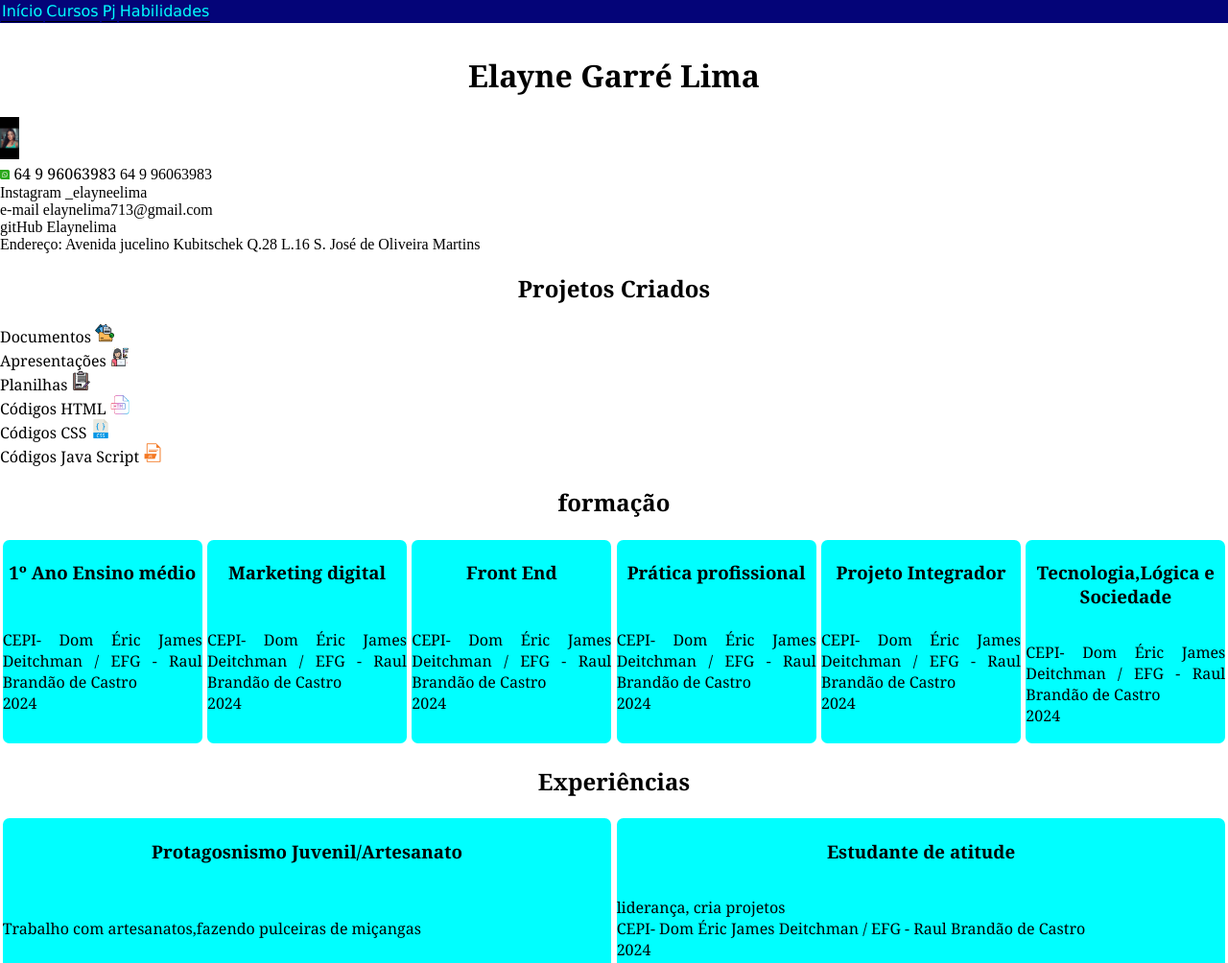
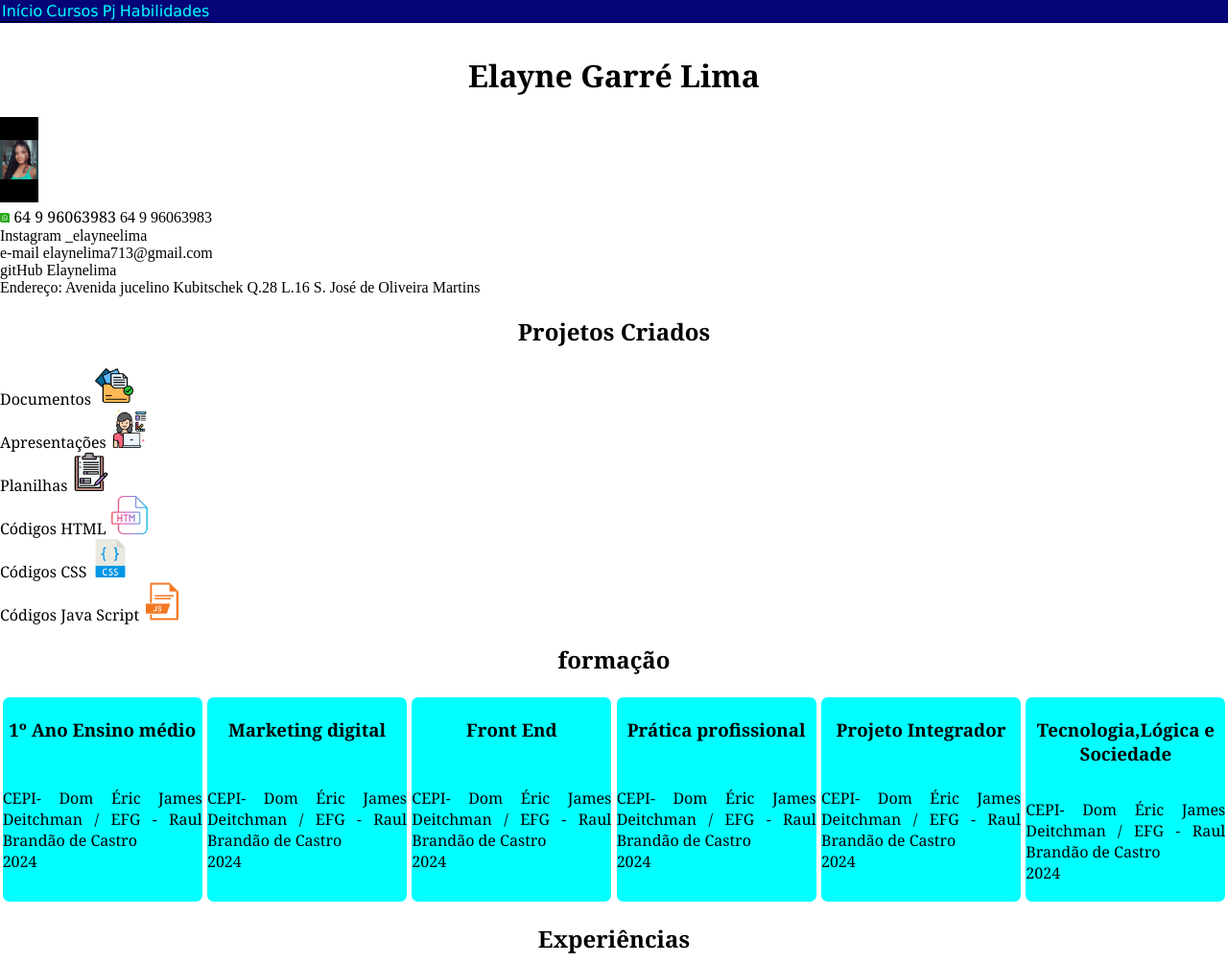
Before and after one commit to Elayne2008/portifolio, a plain HTML site: page index.html in a window 1280 px wide. Shown: the top 1004 px of the page at 96% size. Drawn offline with Linux system fonts and the light colour scheme.

Commit message:
Update index.html

```diff
--- a/index.html
+++ b/index.html
@@ -20,7 +20,7 @@
          <br><div id="foto"></div>
          <div id="pessoal">
              <br><div id="nome"><h1>Elayne Garré Lima</h1></div>
-             <img src="eu...jpg" alt="" width="20px">
+             <img src="eu...jpg" alt="" width="40px">
              <div id="dados">
                 <a href="https://wa.me/64996063983/?text='Olá! Gostei do seu currículo'" target="_blank" id="whatsApp"><img src="whatsApp.png" alt="" width="10px"> 64 9 96063983</a> 64 9 96063983 <br>
                  Instagram _elayneelima <br>
@@ -34,37 +34,37 @@
              <a href="">
              <div id="documentos">
                 Documentos
-                <img src="Documentos.png" alt=""  width="20px">
+                <img src="Documentos.png" alt=""  width="40px">
             </div>
         </a>
              <a href="">
                 <div id="apresentacoes">
                     Apresentações
-                    <img src="design-de-interface-do-usuario.png" alt=""  width="20px">
+                    <img src="design-de-interface-do-usuario.png" alt=""  width="40px">
                 </div>
                 </a>
                 <a href="">
              <div id="planilhas">
                 Planilhas
-                <img src="10277819 (1).png" alt=""  width="20px">
+                <img src="10277819 (1).png" alt=""  width="40px">
             </div>
             </a>
             <a href="">
              <div id="HTML">
                 Códigos HTML
-                <img src="html.png" alt=""  width="20px">
+                <img src="html.png" alt=""  width="40px">
             </div>
             </a>
             <a href="">
              <div id="CSS">
                 Códigos CSS
-                <img src="css.png" alt=""  width="20px">
+                <img src="css.png" alt=""  width="40px">
             </div>
         </a>
         <a href="">
              <div id="JS">
                 Códigos Java Script
-                <img src="JS.webp" alt="" width="20px">
+                <img src="JS.webp" alt="" width="40px">
             </div>
         </a>
          </div>
```
